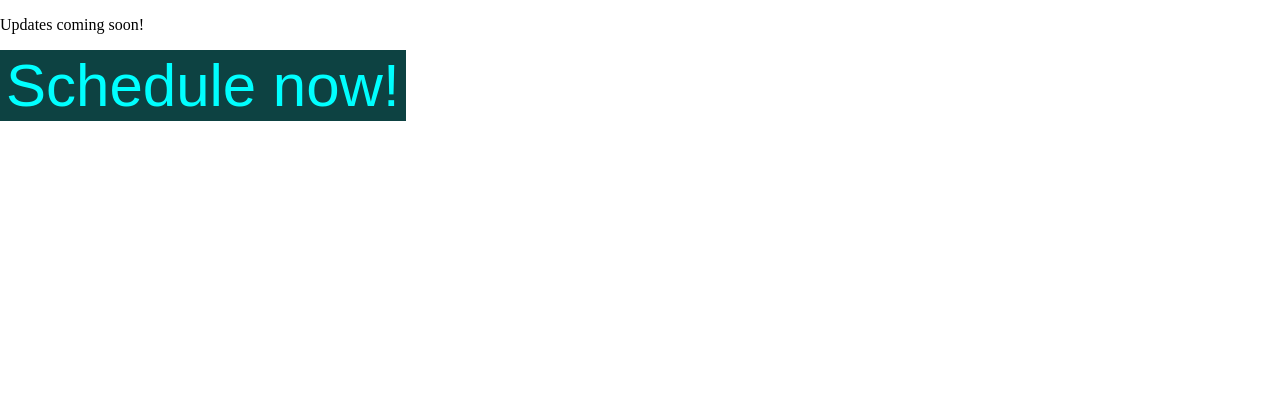
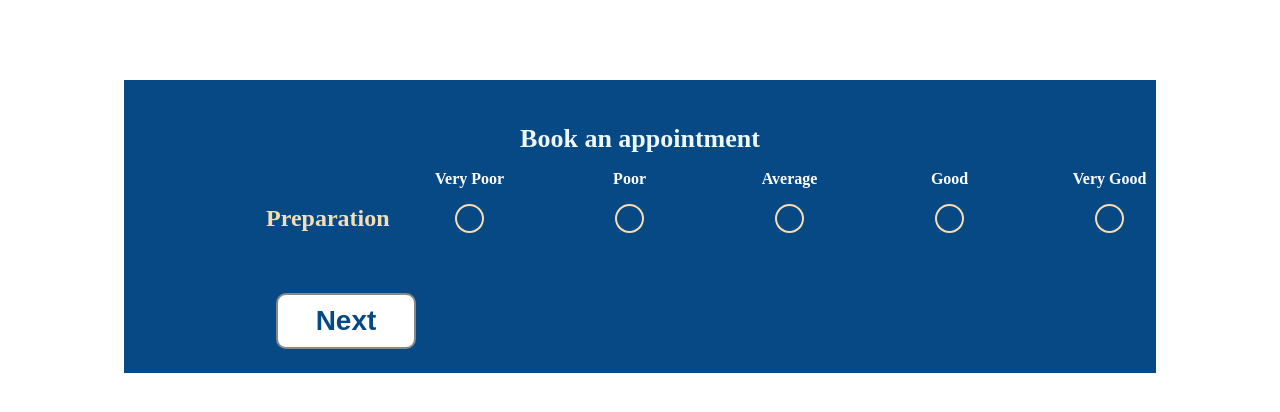
Before and after one commit to JohnRabelo/appointmentScheduling, a React (Create React App) app: page / in a window 1280 px wide. Shown: the top 412 px of the page. Built offline with nearby package versions, Linux system fonts and the light colour scheme.

Commit message:
routingAdded

```diff
--- a/package.json
+++ b/package.json
@@ -8,7 +8,9 @@
     "@testing-library/user-event": "^13.5.0",
     "react": "^18.2.0",
     "react-dom": "^18.2.0",
+    "react-router-dom": "^6.11.2",
     "react-scripts": "5.0.1",
+    "react-transition-group": "^4.4.5",
     "web-vitals": "^2.1.4"
   },
   "scripts": {
--- a/src/App.js
+++ b/src/App.js
@@ -1,8 +1,16 @@
+import {Routes, Route} from "react-router-dom"
+import Step2pg from './pages/Step2';
+import ThankYouPg from './pages/ThankYou';
+
+
 function App() {
+
   return (
     <div>
-      <p> Updates coming soon! </p>
-      <button className="btnMain">Schedule now!</button>
+      <Routes>
+        <Route path='/' element={<Step2pg/>} />
+        <Route path='/thankyou' element={<ThankYouPg/>} />
+      </Routes>
     </div>
   );
 }
--- /dev/null
+++ b/src/components/NewForm.js
@@ -0,0 +1,86 @@
+import formcl from './NewForm.module.css'
+import { useRef } from 'react';
+
+
+
+function NewForm(props) {
+
+    const titleInputRef1 = useRef();
+    const titleInputRef2 = useRef();
+    const titleInputRef3 = useRef();
+    const titleInputRef4 = useRef();
+    const titleInputRef5 = useRef();
+
+    function submitHandler(event){
+        event.preventDefault();
+        const enteredInput1 = titleInputRef1.current.checked;
+        const enteredInput2 = titleInputRef2.current.checked;
+        const enteredInput3 = titleInputRef3.current.checked;
+        const enteredInput4 = titleInputRef4.current.checked;
+        const enteredInput5 = titleInputRef5.current.checked;
+
+        const enteredInputs = {
+            I1: enteredInput1,
+            I2: enteredInput2,
+            I3: enteredInput3,
+            I4: enteredInput4,
+            I5: enteredInput5,
+        };
+
+        props.onAddFormsData(enteredInputs);
+    }
+
+
+    return (
+        <div className={formcl.formOrganiser}>
+            <div className={formcl.questionOrganiser}>
+                {props.Question}
+            </div>
+            <form onSubmit={submitHandler}>
+                <div className={formcl.evalCategory}>
+                    <div className={formcl.catgLayout}>{props.Catg}</div>
+                    <div className={formcl.optionsOrganiser}>
+                        <div className={formcl.optOrg}>
+                            <p>{props.Option1}</p>
+                            <label className={formcl.customRadioBtn}>
+                            <input required type='radio' name={props.CatgId} ref={titleInputRef1} />
+                            <span className={formcl.checkmark}></span>
+                            </label>
+                        </div>
+                        <div className={formcl.optOrg}>
+                            <p>{props.Option2}</p>
+                            <label className={formcl.customRadioBtn}>
+                            <input required type='radio' name={props.CatgId} ref={titleInputRef2} />
+                            <span className={formcl.checkmark}></span>
+                            </label>
+                        </div>
+                        <div className={formcl.optOrg}>
+                            <p>{props.Option3}</p>
+                            <label className={formcl.customRadioBtn}>
+                            <input required type='radio' name={props.CatgId} ref={titleInputRef3} />
+                            <span className={formcl.checkmark}></span>
+                            </label>
+                        </div>
+                        <div className={formcl.optOrg}>
+                            <p>{props.Option4}</p>
+                            <label className={formcl.customRadioBtn}>
+                            <input required type='radio' name={props.CatgId} ref={titleInputRef4} />
+                            <span className={formcl.checkmark}></span>
+                            </label>
+                        </div>
+                        <div className={formcl.optOrg}>
+                            <p>{props.Option5}</p>
+                            <label className={formcl.customRadioBtn}>
+                            <input required type='radio' name={props.CatgId} ref={titleInputRef5} />
+                            <span className={formcl.checkmark}></span>
+                            </label>
+                        </div>
+                    </div>
+                </div>
+                <button className={formcl.sbmt}>Next</button>
+            </form>
+        </div>
+    );
+}
+
+export default NewForm
--- /dev/null
+++ b/src/components/NewForm.module.css
@@ -0,0 +1,135 @@
+@keyframes smoothAppear{
+    from{
+        opacity: 0;
+    }
+    to{
+        opacity: 1;
+    }
+}
+
+.formOrganiser{
+    display: flex;
+    flex-direction: column;
+    align-items: center;
+    width: 80vw;
+    margin: auto;
+    background-color: #064985;
+    color:wheat;
+    margin-top: 10vh;
+    margin-bottom: 20px;
+    padding: 4px;
+    animation-name: smoothAppear;
+    animation-duration: 2s;
+}
+
+.questionOrganiser{
+    width: 80vw;
+    margin-top: 40px;
+    margin-left: 20px;
+    margin-right: 20px;
+    font-size: 26px;
+    font-weight: 600;
+    color:aliceblue;
+    text-align: center;
+}
+
+.evalCategory{
+    width: 60vw;
+    display: flex;
+    justify-content: space-between;
+    align-items: center;
+}
+
+.optionsOrganiser{
+    display: flex;
+}
+
+.optOrg{
+    width: 160px;
+    display: flex;
+    flex-direction: column;
+    align-items: center;
+    color: white;
+    font-weight: 600;
+    margin-bottom: 40px;
+}
+
+.optOrg label{
+    font-weight: 600;
+    margin-bottom: 10px;
+}
+
+.catgLayout{
+    margin-left: 10px;
+    font-size: 24px;
+    font-weight: 600;
+    color: wheat;
+}
+
+.customRadioBtn{
+    width: 25px;
+    height: 25px;
+    border: 2px solid wheat;
+    border-radius: 50%;
+    display: flex;
+    justify-content: center;
+    align-items: center;
+}
+
+.checkmark{
+    display: inline-block;
+    width: calc(100% - 6px);
+    height: calc(100% - 6px);
+    border-radius: 50%;
+    background-color: wheat;
+    opacity: 0;
+    transition: opacity 0.5s ease;
+}
+
+.customRadioBtn input{
+    display: none;
+}
+
+.customRadioBtn input:checked + .checkmark {
+    opacity: 1;
+}
+
+.sbmt{
+    background-color: white;
+    border: 0;
+    color: #064985;
+    font-weight: 600;
+    border: 2px solid #888 ;
+    border-radius: 10px;
+    padding: 10px;
+    width: 140px;
+    font-size: 28px;
+    margin-top: 10px;
+    margin-bottom: 20px;
+    margin-left: 20px;
+    margin-right: 20px;
+}
+
+
+
+
+/*----------------------------------------------------------------------------------------------------------------------------------------------------------------------*/
+
+@media (min-width: 200px) and (max-width: 1240px) {
+    .formOrganiser{
+        margin-top: 6vh;
+        height: 1400px;
+    }
+
+    .optionsOrganiser{
+        flex-direction: column;
+        align-items: center;
+    }
+
+    .evalCategory{
+        flex-direction: column;
+        align-items: center;
+        margin-top: 40px;
+    }
+
+}
--- a/src/index.css
+++ b/src/index.css
@@ -1,13 +1,59 @@
 body {
   margin: 0;
+}
 
+.nvglink{
+    text-decoration: none;
+    background-color: white;
+    border: 0;
+    color: #064985;
+    font-weight: 600;
+    border: 2px solid #888 ;
+    border-radius: 10px;
+    padding: 20px 40px;
+    width: 140px;
+    font-size: 28px;
+    margin-top: 30px;
+    margin-bottom: 20px;
+    text-align: center;
+}
+
+button{
+  background-color: #064985;
+  border: 0;
+  color: white;
+  border-radius: 10px;
+  padding: 10px;
+  width: 200px;
+  font-size: 28px;
 }
 
 
-.btnMain{
-  color: aqua;
-  background-color: rgb(13, 66, 66);
-  font-size: 60px;
-  outline: 0;
-  border: 0;
+
+/* ---------------------------------------------------*/
+.myclass-enter{
+  opacity: 0;
 }
+
+.myclass-enter-active{
+  opacity: 1;
+  transition: opacity 2000ms;
+}
+
+.myclass-enter-done{
+  opacity: 1;
+}
+
+/* ---------------------------------------------------*/
+.myclass-exit{
+  opacity: 1;
+}
+
+.myclass-exit-active{
+  opacity: 0;
+  transition: opacity 2000ms;
+}
+
+.myclass-exit-done{
+  opacity: 0;
+}
--- a/src/index.js
+++ b/src/index.js
@@ -2,6 +2,7 @@ import React from 'react';
 import ReactDOM from 'react-dom';
 import './index.css';
 import App from './App';
+import { BrowserRouter } from 'react-router-dom';
 
 
-ReactDOM.render(<App />, document.getElementById('root'));
+ReactDOM.render(<BrowserRouter> <App /></BrowserRouter>, document.getElementById('root'));
--- /dev/null
+++ b/src/pages/Step2.js
@@ -0,0 +1,41 @@
+import NewForm from '../components/NewForm'
+import {useNavigate} from 'react-router-dom'
+
+
+const Q1 =
+    {
+        Question: 'Book an appointment',
+        Option1: 'Very Poor',
+        Option2: 'Poor',
+        Option3: 'Average',
+        Option4: 'Good',
+        Option5: 'Very Good',
+        Catg: 'Preparation',
+        CatgId: '1',
+    }
+
+function Step2pg (){
+
+    const history = useNavigate();
+
+    function addEnteredInputsHandler(enteredInputs){
+        fetch('https://schedule-6a0b0-default-rtdb.firebaseio.com/schd.json',
+        {
+            method: 'POST',
+            body: JSON.stringify(enteredInputs),
+            headers: {
+                'Content-Type': 'application/json'
+            }
+        }).then(()=>{
+            history('/thankyou')
+          });
+    }
+
+    return(
+        <div>
+            <NewForm onAddFormsData={addEnteredInputsHandler} Question={Q1.Question} Option1={Q1.Option1} Option2={Q1.Option2} Option3={Q1.Option3} Option4={Q1.Option4} Option5={Q1.Option5} Catg={Q1.Catg} CatgId={Q1.CatgId} />
+        </div>
+    );
+}
+
+export default Step2pg;
--- /dev/null
+++ b/src/pages/ThankYou.js
@@ -0,0 +1,10 @@
+import tkcl from './ThankYou.module.css'
+
+function ThankYouPg() {
+    return (<div className={tkcl.tkContainer}>
+        <p> Your appointment has been scheduled</p>
+    </div>
+    );
+}
+
+export default ThankYouPg;
--- /dev/null
+++ b/src/pages/ThankYou.module.css
@@ -0,0 +1,20 @@
+.tkContainer{
+
+    display: flex;
+    flex-direction: column;
+    align-items: center;
+    width: 80vw;
+    margin: auto;
+    background-color: #064985;
+    color:wheat;
+    margin-top: 20vh;
+    margin-bottom: 20px;
+    padding: 20px 4px;
+
+}
+
+
+.tkContainer p{
+    font-size: 30px;
+    font-weight: 600;
+}
```
Also changed, not shown: src/assets/login.JPG (added), 1 other file (tests, documents, lock files or other folders).
